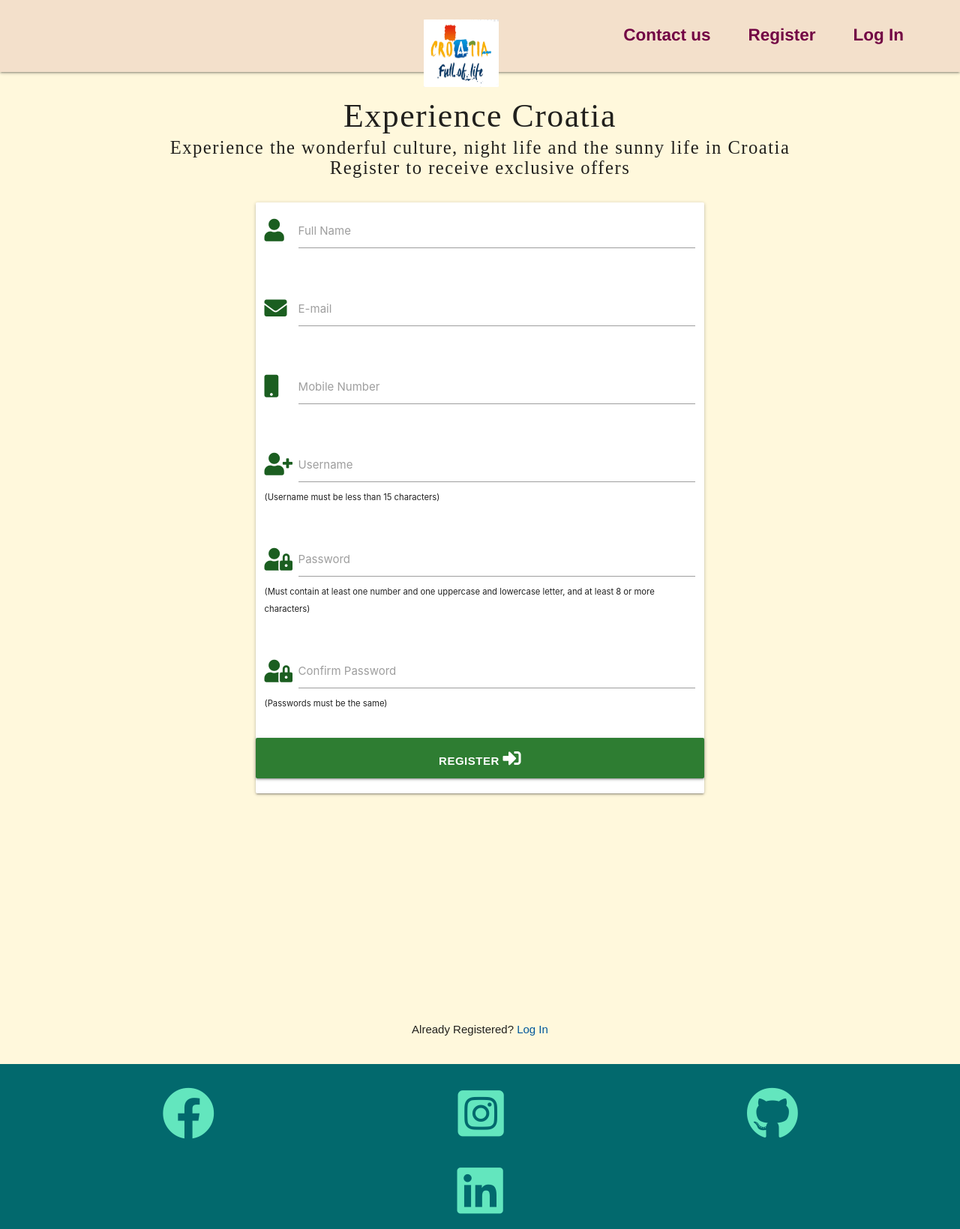
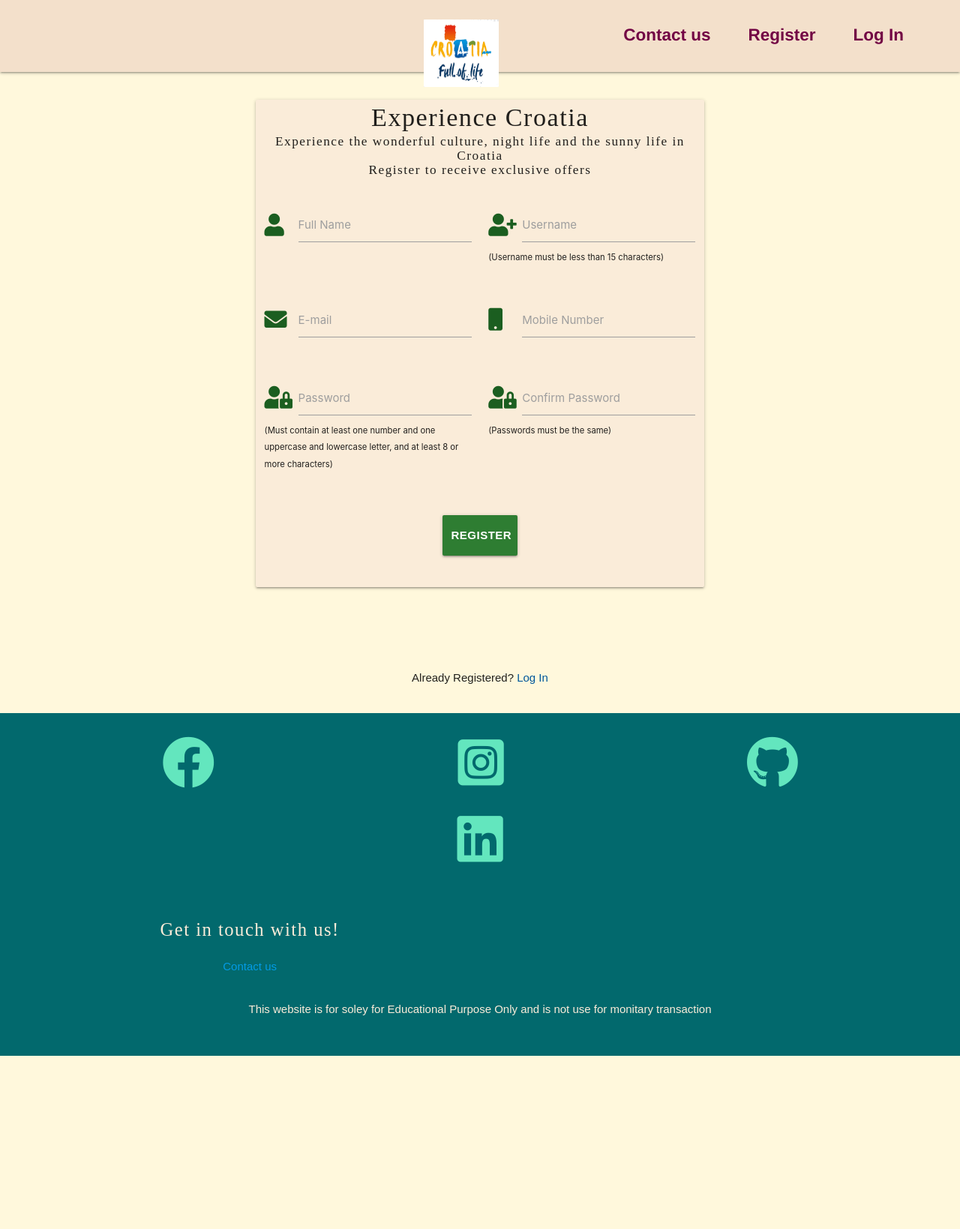
Before and after one commit to Frees1990/experience_croatia, a Flask app: page /register in a window 1280 px wide. Shown: the top 1639 px of the page at 75% size. After the commit the page ends 1408 px from the top, so only its background shows below. Run offline with Flask 3, Linux system fonts and the light colour scheme; some libraries are stand-ins or nearby versions.

Commit message:
Add changes to register.html form card

```diff
--- a/templates/register.html
+++ b/templates/register.html
@@ -3,46 +3,24 @@
 
     <div class="container page-container">
         <div class="row">
-            <div class="col s12">
-                <h3 class="center">Experience Croatia</h4>
-                <h5 class="center small">Experience the wonderful culture, night life and the sunny life in Croatia <br> Register
-                        to receive exclusive offers </h5>
-            </div>
-        </div>
-        <div class="row">
-            <form class="card-panel lighten-5 col s12 m8 offset-m2 p-5" method="POST"
+            <form class="card-panel custom-card lighten-5 col s12 m8 offset-m2 p5" id="regForm" method="POST"
                 action="{{ url_for('register') }}" aria-label="registration form">
-                <!-- signee name -->
                 <div class="row">
-                    <div class="input-field col s12 m-3">
+                    <div class="col s12">
+                        <h4 class="center">Experience Croatia</h4>
+                        <h6 class="center small">Experience the wonderful culture, night life and the sunny life in Croatia <br> Register
+                                to receive exclusive offers </h6>
+                    </div>
+                </div>
+                <!-- signee name / username-->
+                <div class="row">
+                    <div class="input-field col s12 m6 m-3">
                         <i class="fas fa-user prefix green-text text-darken-4"></i>
                         <input id="name" name="name" type="text" pattern="[A-Za-z ]{5,32}" class="validate" required
                             aria-required="true">
                         <label for="name">Full Name</label>
                     </div>
-                </div>
-                <!-- Email-->
-                <div class="row">
-                    <div class="input-field col s12 m-3">
-                        <i class="fas fa-envelope prefix green-text text-darken-4"></i>
-                        <input id="email" name="email" type="email" minlength="5" maxlength="100" class="validate" required
-                            aria-required="true">
-                        <label for="email">E-mail</label>
-                    </div>
-                </div>
-                <!-- Phone number-->
-                <div class="row">
-                    <div class="input-field col s12 m-3">
-                        <i class="fas fa-mobile prefix green-text text-darken-4"></i>
-                        <input id="number" name="number" type="number" minlength="5" maxlength="15" class="validate" required
-                            aria-required="true">
-                        <label for="number">Mobile Number</label>
-                    </div>
-                </div>
-
-                <!-- username -->
-                <div class="row">
-                    <div class="input-field col s12 m-3">
+                    <div class="input-field col s12 m6 m-3">
                         <i class="fas fa-user-plus prefix green-text text-darken-4"></i>
                         <input id="username" name="username" type="text" minlength="5" maxlength="15"
                             pattern="^[a-zA-Z0-9]{5,15}$" class="validate" required aria-required="true">
@@ -50,9 +28,24 @@
                         <small>(Username must be less than 15 characters)</small>
                     </div>
                 </div>
-                <!-- password -->
+                <!-- Email / Mobile-->
                 <div class="row">
-                    <div class="input-field col s12 m-3">
+                    <div class="input-field col s12 m6 m-3">
+                        <i class="fas fa-envelope prefix green-text text-darken-4"></i>
+                        <input id="email" name="email" type="email" minlength="5" maxlength="100" class="validate" required
+                            aria-required="true">
+                        <label for="email">E-mail</label>
+                    </div>
+                    <div class="input-field col s12 m6 m-3">
+                        <i class="fas fa-mobile prefix green-text text-darken-4"></i>
+                        <input id="number" name="number" type="number" minlength="5" maxlength="15" class="validate" required
+                            aria-required="true">
+                        <label for="number">Mobile Number</label>
+                    </div>
+                </div>
+                <!-- password /Confirm password  -->
+                <div class="row">
+                    <div class="input-field col s12 m6 m-3">
                         <i class="fas fa-user-lock prefix green-text text-darken-4"></i>
                         <input id="password" name="password" type="password" minlength="8"
                             pattern="(?=.*\d)(?=.*[a-z])(?=.*[A-Z]).{8,}" class="validate" required aria-required="true">
@@ -60,27 +53,25 @@
                         <small>(Must contain at least one number and one uppercase and lowercase letter, and at least 8 or
                             more characters)</small>
                     </div>
-                </div>
-                <!-- Confirm password -->
-                <div class="row">
-                    <div class="input-field col s12 m-3">
+                    <div class="input-field col s12 m6 m-3">
                         <i class="fas fa-user-lock prefix green-text text-darken-4"></i>
                         <input id="confirm_password" name="confirm_password" type="password" minlength="8"
                             pattern="(?=.*\d)(?=.*[a-z])(?=.*[A-Z]).{8,}" class="validate" required aria-required="true">
                         <label for="confirm_password">Confirm Password</label>
                         <small>(Passwords must be the same)</small>
-
                     </div>
                 </div>
+                <br>
                 <!-- register -->
-                <div class="row">
-                    <button type="submit" class="col s12 btn-large green darken-3">
-                        <b>Register</b> <i class="fas fa-sign-in-alt"></i>
+                <div class="row ">
+                    <button type="submit" class="col s12 m2 offset-m5 p-5 btn-large green darken-3 center-align">
+                    <b>REGISTER</b>
                     </button>
                 </div>
+                <br>
             </form>
         </div>
-        <div class="row">
+        <div class="row registerloginlink">
             <div class="col s12">
                 <p class="center-align">
                     Already Registered?
@@ -89,5 +80,22 @@
             </div>
         </div>
     </div>
+{% endblock %}
+{% block javascript %}
+<script>
+    // allow users to toggle password visibility
+    // https://www.w3schools.com/howto/howto_js_toggle_password.asp
+    function togglePasswordVisibility(inputId, toggleIcon) {
+        const inputField = document.getElementById(inputId);
+        const icon = document.getElementById(toggleIcon);
 
+        if (inputField.type === "password") {
+            inputField.type = "text";
+            icon.classList.add("green-text", "text-darken-4");
+        } else {
+            inputField.type = "password";
+            icon.classList.remove("green-text", "text-darken-4");
+        }
+    }
+</script>
 {% endblock %}
```
